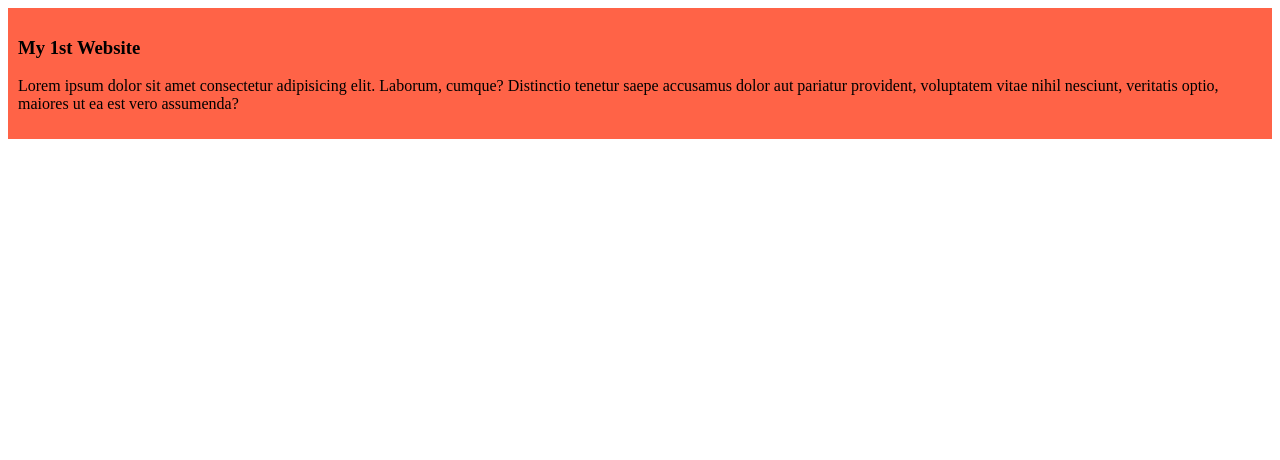
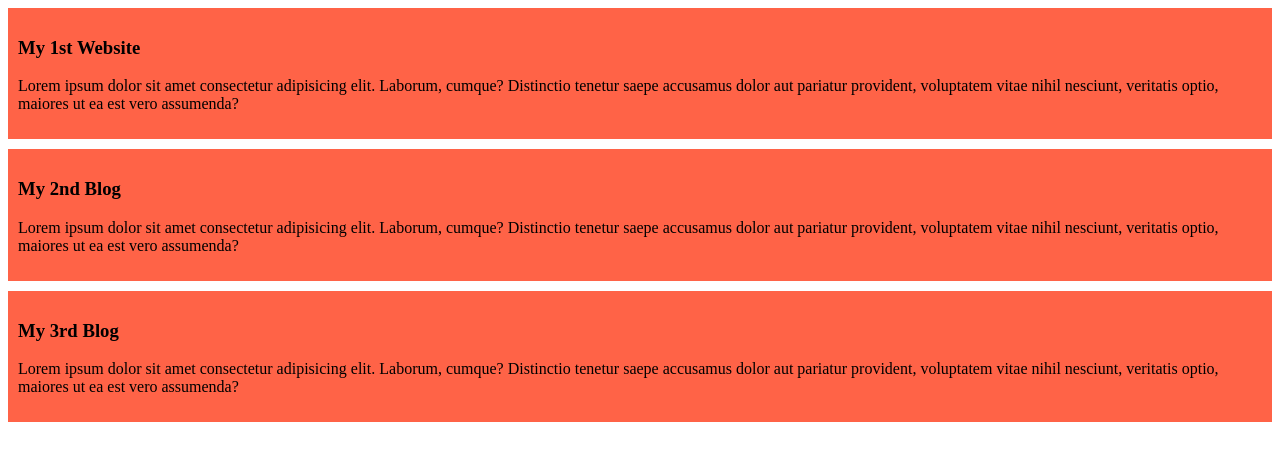
Before and after one commit to Khalidahsan007/my-first-github-repo, a plain HTML site: page index.html in a window 1280 px wide. Drawn offline with Linux system fonts and the light colour scheme.

Commit message:
added the sec and third blog

```diff
--- a/index.html
+++ b/index.html
@@ -18,5 +18,21 @@
 
     </div>
 
+    <div>
+
+<h3>My 2nd Blog</h3>
+
+<p>Lorem ipsum dolor sit amet consectetur adipisicing elit. Laborum, cumque? Distinctio tenetur saepe accusamus dolor aut pariatur provident, voluptatem vitae nihil nesciunt, veritatis optio, maiores ut ea est vero assumenda?</p>
+
+    </div>
+
+    <div>
+
+<h3>My 3rd Blog</h3>
+
+<p>Lorem ipsum dolor sit amet consectetur adipisicing elit. Laborum, cumque? Distinctio tenetur saepe accusamus dolor aut pariatur provident, voluptatem vitae nihil nesciunt, veritatis optio, maiores ut ea est vero assumenda?</p>
+
+    </div>
+
 </body>
 </html>
--- a/styles/blog.css
+++ b/styles/blog.css
@@ -1,4 +1,5 @@
 div{
     background-color: tomato;
     padding: 10px;
+    margin-bottom: 10px;
 }
```
